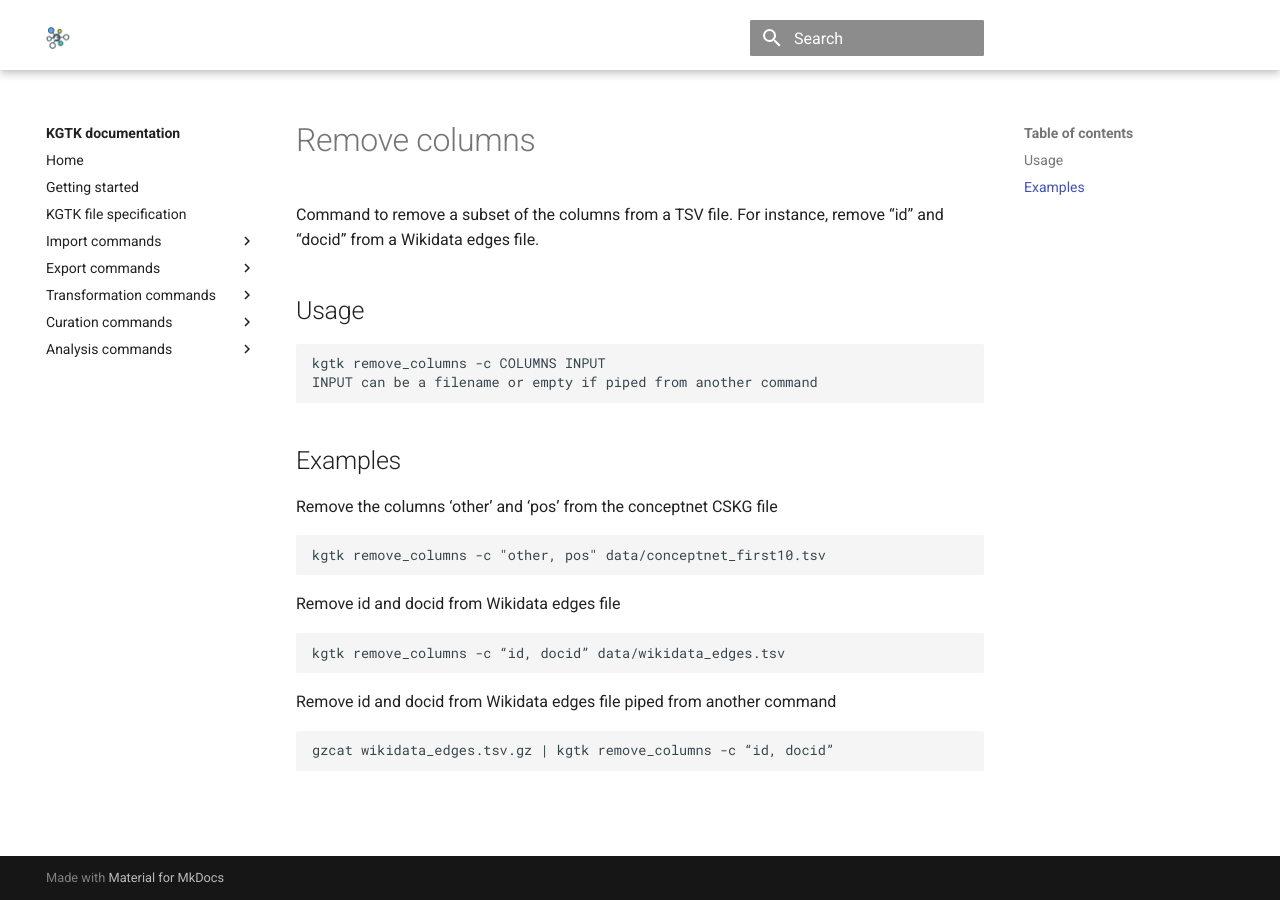
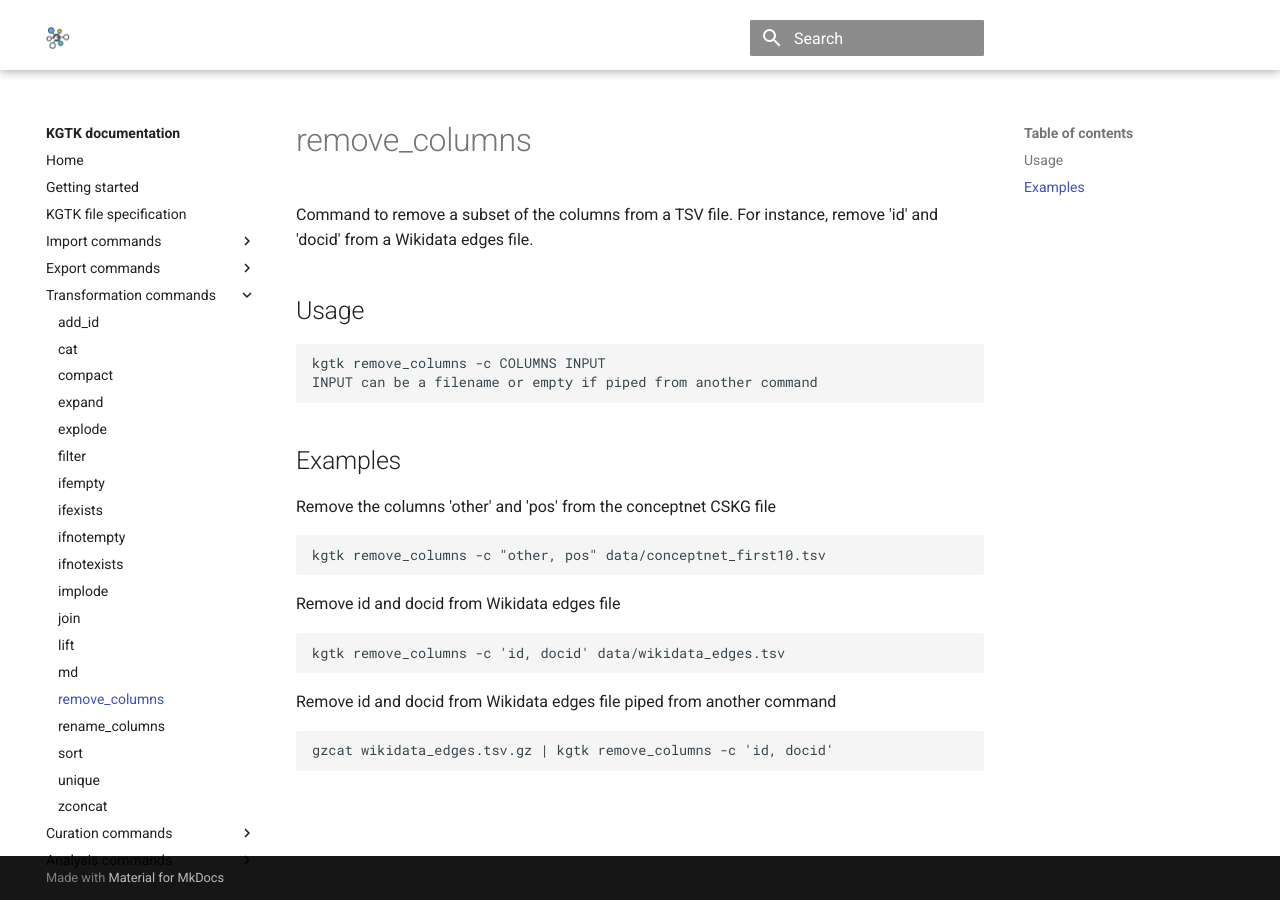
Before and after one commit to usc-isi-i2/kgtk, an MkDocs documentation site: the page built from docs/transform/remove_columns.md, in a window 1280 px wide. Built offline with MkDocs 1.6.1 and Material for MkDocs 9.7.7, drawn with Linux system fonts in a browser that asks for light colours; comment, search, counter and statistics services are not loaded.

Commit message:
Update rename_columns.  Update mkdocs.yml.

````diff
--- a/docs/transform/remove_columns.md
+++ b/docs/transform/remove_columns.md
@@ -1,4 +1,4 @@
-Command to remove a subset of the columns from a TSV file. For instance, remove “id” and “docid” from a Wikidata edges file.
+Command to remove a subset of the columns from a TSV file. For instance, remove 'id' and 'docid' from a Wikidata edges file.
 
 ## Usage
 ```
@@ -6,18 +6,19 @@ kgtk remove_columns -c COLUMNS INPUT
 INPUT can be a filename or empty if piped from another command
 ```
 ## Examples
-Remove the columns ‘other’ and ‘pos’ from the conceptnet CSKG file
+
+Remove the columns 'other' and 'pos' from the conceptnet CSKG file
 ```
 kgtk remove_columns -c "other, pos" data/conceptnet_first10.tsv
 ```
 
 Remove id and docid from Wikidata edges file
 ```
-kgtk remove_columns -c “id, docid” data/wikidata_edges.tsv
+kgtk remove_columns -c 'id, docid' data/wikidata_edges.tsv
 ```
 
 Remove id and docid from Wikidata edges file piped from another command
 
 ```
-gzcat wikidata_edges.tsv.gz | kgtk remove_columns -c “id, docid”
+gzcat wikidata_edges.tsv.gz | kgtk remove_columns -c 'id, docid'
 ```
--- a/mkdocs.yml
+++ b/mkdocs.yml
@@ -11,6 +11,7 @@ nav:
       - 'export_gt': 'export/export_gt.md'
       - 'generate_wikidata_triples': 'export/generate_wikidata_triples.md'
   - 'Transformation commands':
+      - 'add_id': 'transform/add_id.md'
       - 'cat': 'transform/cat.md'
       - 'compact': 'transform/compact.md'
       - 'expand': 'transform/expand.md'
@@ -20,8 +21,12 @@ nav:
       - 'ifexists': 'transform/ifexists.md'
       - 'ifnotempty': 'transform/ifnotempty.md'
       - 'ifnotexists': 'transform/ifnotexists.md'
+      - 'implode': 'transform/implode.md'
       - 'join': 'transform/join.md'
-      - 'remove_columns': 'transform/remove_col.md'
+      - 'lift': 'transform/lift.md'
+      - 'md': 'transform/md.md'
+      - 'remove_columns': 'transform/remove_columns.md'
+      - 'rename_columns': 'transform/rename_columns.md'
       - 'sort': 'transform/sort.md'
       - 'unique': 'transform/unique.md'
       - 'zconcat': 'transform/zconcat.md'
````
